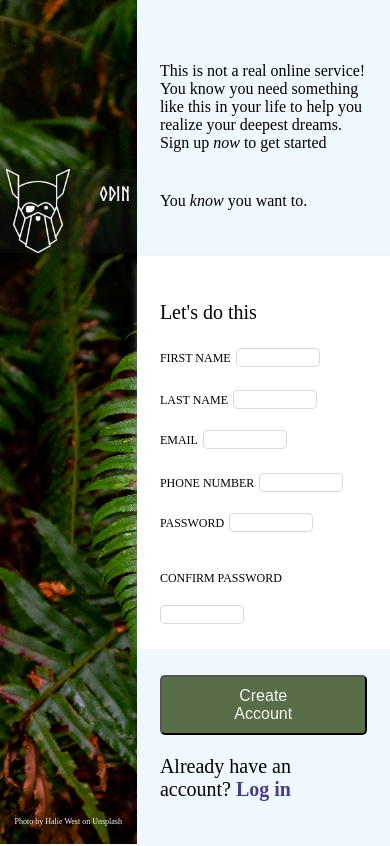
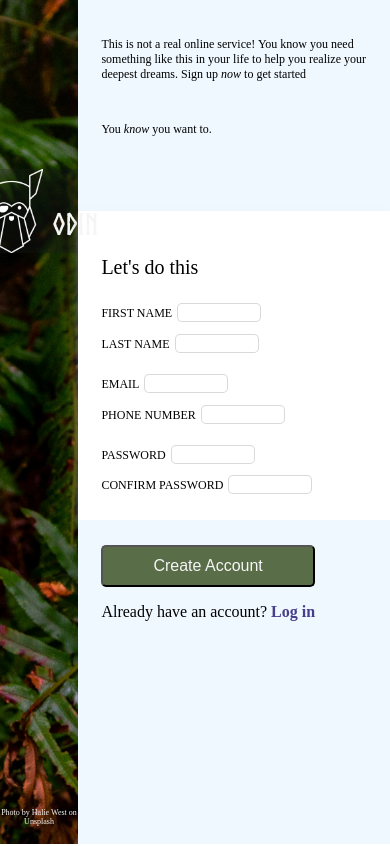
Before and after one commit to kubais/Sign-up-Form, a plain HTML site: page index.html in a window 390 px wide. Drawn offline with Linux system fonts and the light colour scheme.

Commit message:
Small screen finished.

```diff
--- a/index.html
+++ b/index.html
@@ -49,9 +49,10 @@
                         <label for="pwd1">password</label>
                         <input type="password" name="userpassword" id="pwd1" minlength="8" maxlength="20" required>
                     </div>
-                    <div class="password container"></div>
-                    <label for="pwd2">confirm password</label>
-                    <input type="password" name="userpassword" id="pwd2" minlength="8" maxlength="20" required>
+                    <div class="password-container">
+                        <label for="pwd2">confirm password</label>
+                        <input type="password" name="userpassword" id="pwd2" minlength="8" maxlength="20" required>
+                    </div>
                 </div>
             </form>
         </div>
--- a/styles.css
+++ b/styles.css
@@ -160,18 +160,25 @@ form input:focus {
 
 /* Small screens */
 @media all and (max-width: 800px) {
+    .left-container {
+        width: 20vw;
+    }
+
+    .form-container {
+        width: 80vw;
+    }
     .odin span {
         color: whitesmoke;
-        font-size: 1rem;
+        font-size: 1.5rem;
         font-family: Norse-Bold;
-        padding-left: 1.5rem;
-        padding-top: 0.7rem;
+        padding-left: 0.5rem;
+        padding-top: 2rem;
     }
 
     .form-name, .form-contact, .form-password {
         display: flex;
         flex-direction: column;
-        gap: 5vw;
+        gap: 2vw;
 
     }
     .credit {
@@ -185,9 +192,20 @@ form input:focus {
         background-color: aliceblue;
         display: flex;
         flex-direction: column;
-        height: 30vh;
+        height: 20vh;
+        font-size: 0.6rem;
+        padding-top: 2vh;
+    }
+    form label {
+        font-size: 0.6rem;
+        font-weight: 300;
+        text-transform: uppercase;
+    }
+    .submit button {
         font-size: 0.8rem;
-        padding-top: 5vh;
+    }
+    .submit p {
+        font-size: 0.8rem;
     }
 
 }
```
